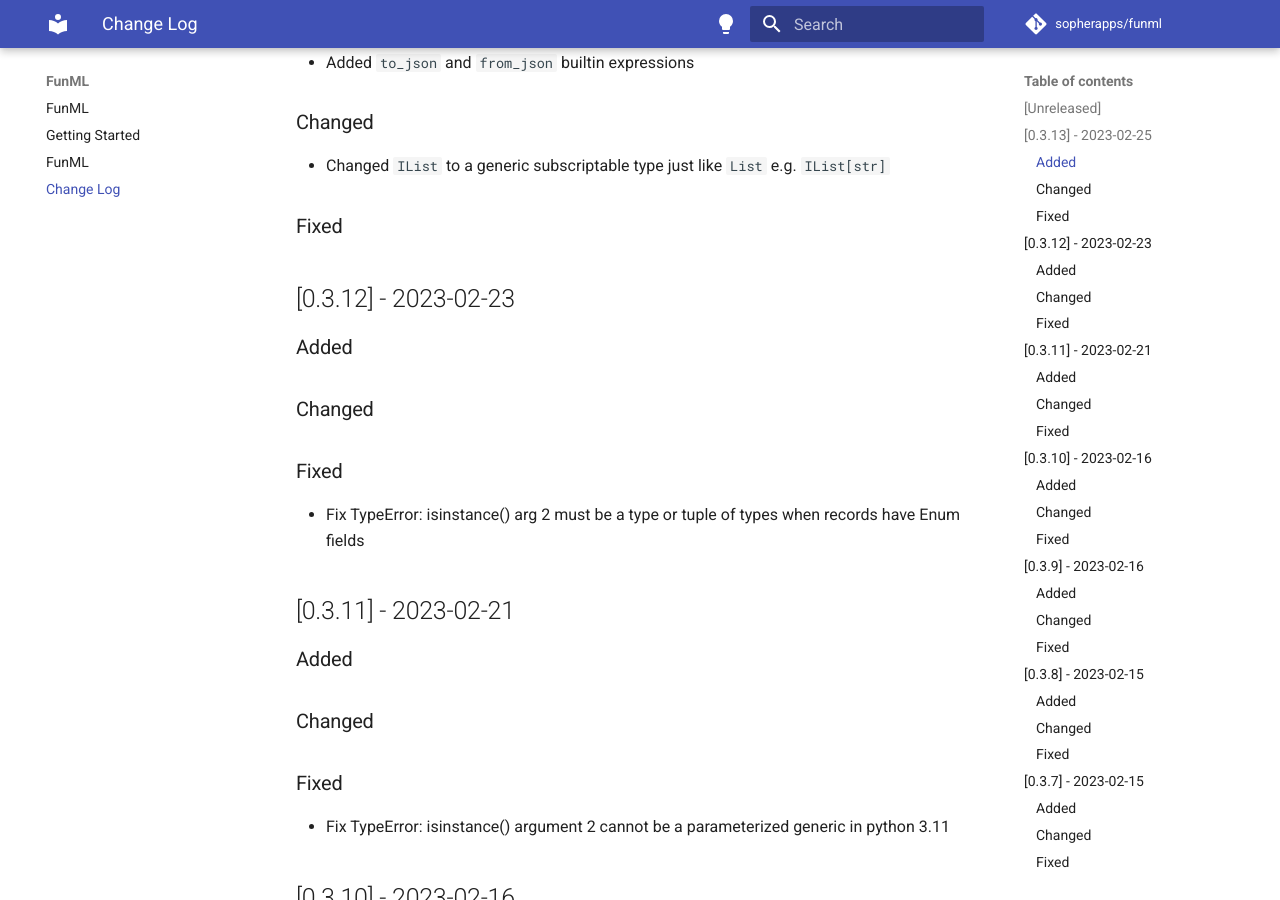
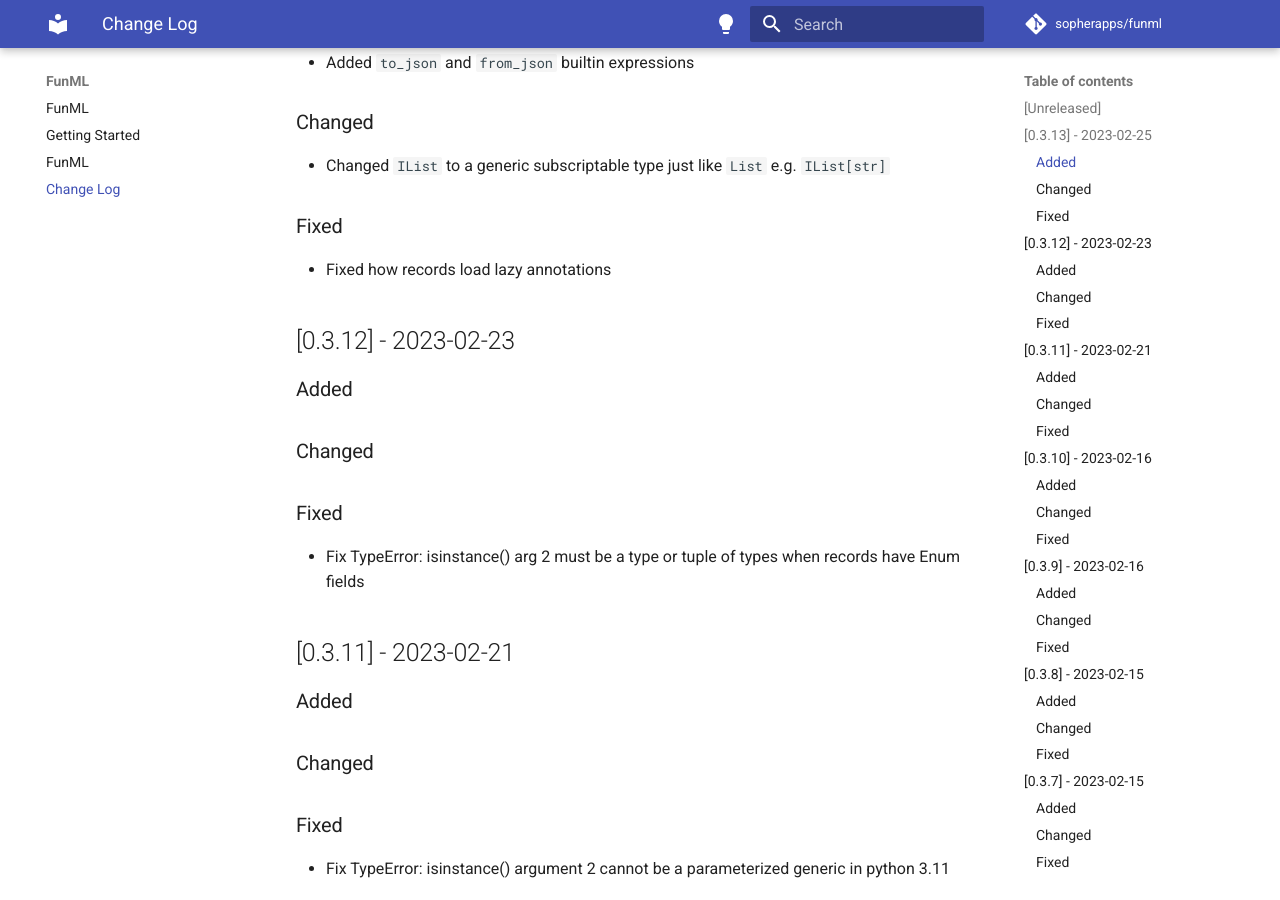
Before and after one commit to sopherapps/funml, an MkDocs documentation site: the page built from docs/change-log.md, in a window 1280 px wide and 900 px high, scrolled down 409 px. Built offline with MkDocs 1.6.1 and Material for MkDocs 9.7.7, drawn with Linux system fonts in a browser that asks for light colours; comment, search, counter and statistics services are not loaded.

Commit message:
Update CHANGELOG.md

```diff
--- a/docs/change-log.md
+++ b/docs/change-log.md
@@ -18,6 +18,8 @@ and this project adheres to [Semantic Versioning](http://semver.org/).
 - Changed `IList` to a generic subscriptable type just like `List` e.g. `IList[str]`
 
 ### Fixed
+
+- Fixed how records load lazy annotations
 
 ## [0.3.12] - 2023-02-23
 
```
Also changed, not shown: CHANGELOG.md (+2 -0 lines).
